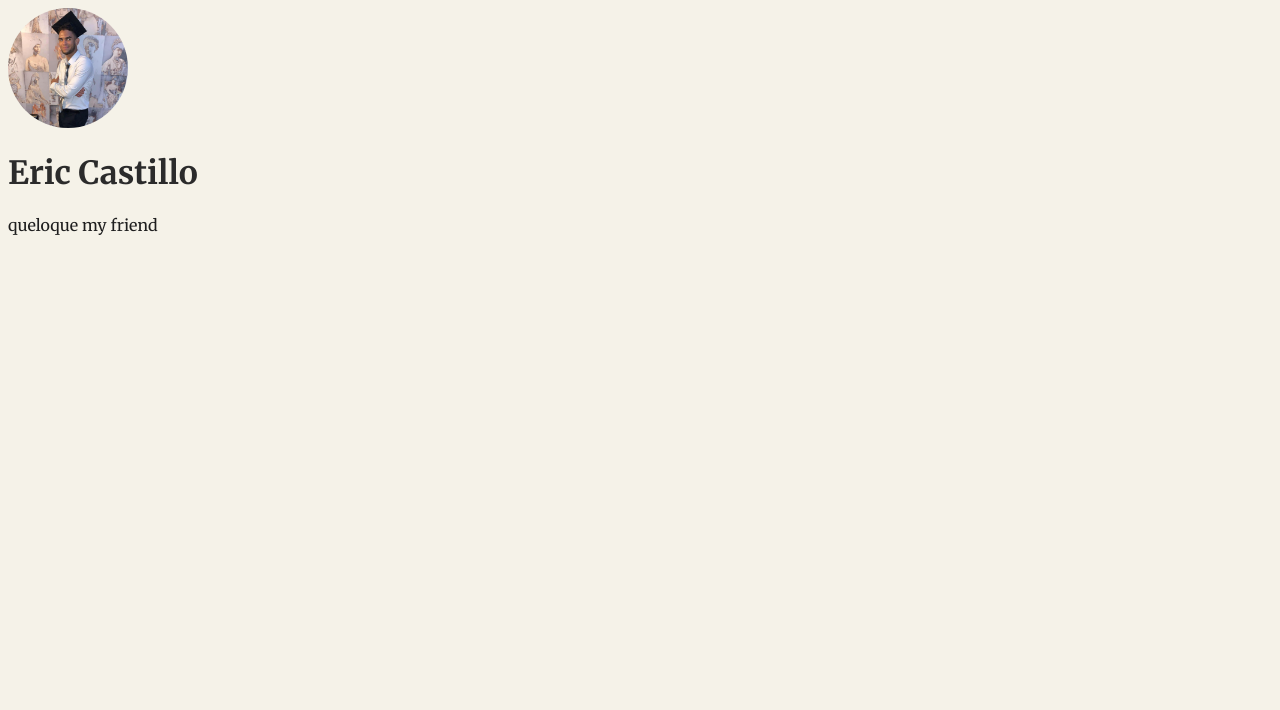
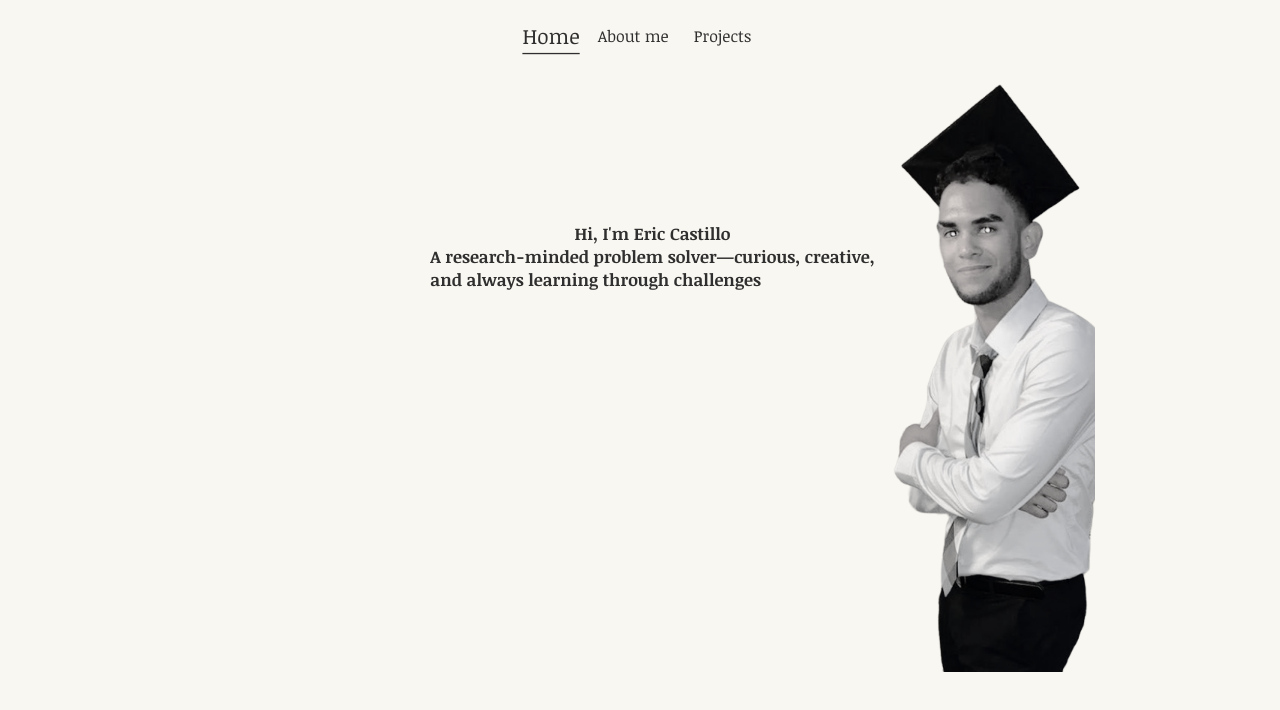
Before and after one commit to ericmc27/Portfolio, a plain HTML site: page index.html in a window 1280 px wide. Drawn offline with Linux system fonts and the light colour scheme.

Commit message:
Layout change

```diff
--- a/index.html
+++ b/index.html
@@ -4,23 +4,51 @@
 <head>
   <meta charset="UTF-8">
   <meta name="viewport" content="width=device-width, initial-scale=1.0">
-  <title>Document</title>
+  <title>Eric's portfolio</title>
   <link rel="stylesheet" href="styles.css">
-  <link rel="preconnect" href="https://fonts.googleapis.com">
-  <link rel="preconnect" href="https://fonts.gstatic.com" crossorigin>
-  <link
-    href="https://fonts.googleapis.com/css2?family=Merriweather:ital,opsz,wght@0,18..144,300..900;1,18..144,300..900&display=swap"
-    rel="stylesheet">
+  <style>
+    @import url('https://fonts.googleapis.com/css2?family=Noticia+Text:ital,wght@0,400;0,700;1,400;1,700&display=swap');
+  </style>
 </head>
 
 <body>
-  <img src="profile_picture.jpg" id="profile_picture" />
-  <h1 style="color: #2B2B2B;">Eric Castillo</h1>
-  <nav></nav>
+  <nav>
+    <ul>
+      <li class="home active" onclick="handleDisplayChange('home')">Home</li>
+      <li class="about" onclick="handleDisplayChange('about')">About me</li>
+      <li class="projects" onclick="handleDisplayChange('projects')">Projects</li>
+    </ul>
+  </nav>
 
-  <div>
-    queloque my friend
+  <div id="home-div">
+    <div>
+      <h1>Hi, I'm Eric Castillo</h1>
+      <h1>A research-minded problem solver—curious, creative,<br> and always learning through challenges</h1>
+    </div>
+
+    <div>
+      <picture class="eric-picture">
+        <!-- <source srcset="eric_orange_avif.avif" type="image/avif"> -->
+        <!-- <source srcset="eric_orange_webp.webp" type="image/webp"> -->
+        <img src="naruto.png" class="profile-picture" alt="Eric's profile picture" />
+      </picture>
+    </div>
+
+
   </div>
+
+  <div id="about-div">
+    Hi there. My name is Eric Castillo, and I am one of the most curious guy you'll ever meet.<br>
+    Actually, curiosity is my other last name.
+  </div>
+
+  <div id="projects-div">
+    <div>Placeholder</div>
+    <div>Placeholder</div>
+    <div>Placeholder</div>
+  </div>
+
+  <script src="index.js"></script>
 </body>
 
 </html>
--- /dev/null
+++ b/index.js
@@ -0,0 +1,19 @@
+let display = "home-div"
+
+function handleDisplayChange(id){
+  document.querySelector('.active').classList.remove('active')
+  document.getElementById(display).style.display = 'none'
+
+  document.querySelector(`.${id}`)?.classList.add('active')
+  currentDisplay = document.getElementById(`${id}-div`)
+
+
+  currentDiv = new Set(["home-div", "about-div", "projects-div"])
+  if (currentDiv.has(`${id}-div`)){
+    currentDisplay.style.display = 'flex'
+  }else{
+    currentDisplay.style.display = 'block'
+  }
+
+  display = `${id}-div`
+}
--- a/styles.css
+++ b/styles.css
@@ -1,14 +1,113 @@
+
+* {
+  margin: 0;
+  padding: 0;
+}
+
 body {
-  background-color: #F5F2e8;
-  color: #1E1E1E;
-  font-family: 'Merriweather', sans-serif;
+  display: flex;
+  flex-direction: column;
+  height: 100vh;
+  background-color: #f9f7f1;
+  color: #2f2f2f;
+  font-family: "Noticia Text", sans-serif;
 }
 
 nav {
-  background-color: black;
+  display: flex;
+  height: 72px;
+  justify-content: center;
+  align-items: center;
 }
 
-#profile_picture {
-  border-radius: 50%;
-  height: 120px;
+ul {
+  display: flex;
+  justify-content: space-evenly;
+  align-items: center;
+  gap: 25px;
+  height: 60px;
+  list-style: none;
+  perspective: 1000px;
 }
+
+ul li:hover {
+  cursor: pointer;
+}
+
+li.active {
+ text-decoration: underline;
+ text-underline-offset: 7px;
+ transform: scale(1.3);
+}
+
+#home-div {
+  display: flex;
+  justify-content: center;
+  flex: 1;
+}
+
+#home-div > :nth-child(1){
+  padding-top: 150px;
+  padding-left: 245px;
+}
+
+#home-div > :nth-child(1) > h1 {
+  font-size: 17px;
+}
+
+#home-div > :nth-child(1) > :nth-child(1) {
+  text-align: center;
+}
+
+.profile-picture {
+  height: 75vh;
+  width: 220px;
+  object-fit: cover;
+}
+
+#about-div {
+  justify-content: center;
+}
+
+
+
+
+
+
+
+#projects-div {
+  justify-content: center;
+  align-items: center;
+  height: 100%;
+  gap: 40px;
+}
+
+#projects-div > div {
+  display: flex;
+  justify-content: center;
+  align-items: center;
+  border: solid 2px black;
+  border-radius: 10px;
+}
+
+@media only screen and (max-width:600px) {
+  #projects-div {
+    flex-direction: column;
+  }
+
+  #projects-div > div {
+    height: 20vh;
+    width: 50vw;
+  }
+}
+
+@media only screen and (min-width: 600px){
+  #projects-div > div {
+    height: 45vh;
+    width: 25vw;
+  }
+}
+
+#about-div, #projects-div {
+  display: none;
+}
```
Also changed, not shown: naruto.png (added), profile_picture.jpg (deleted).
